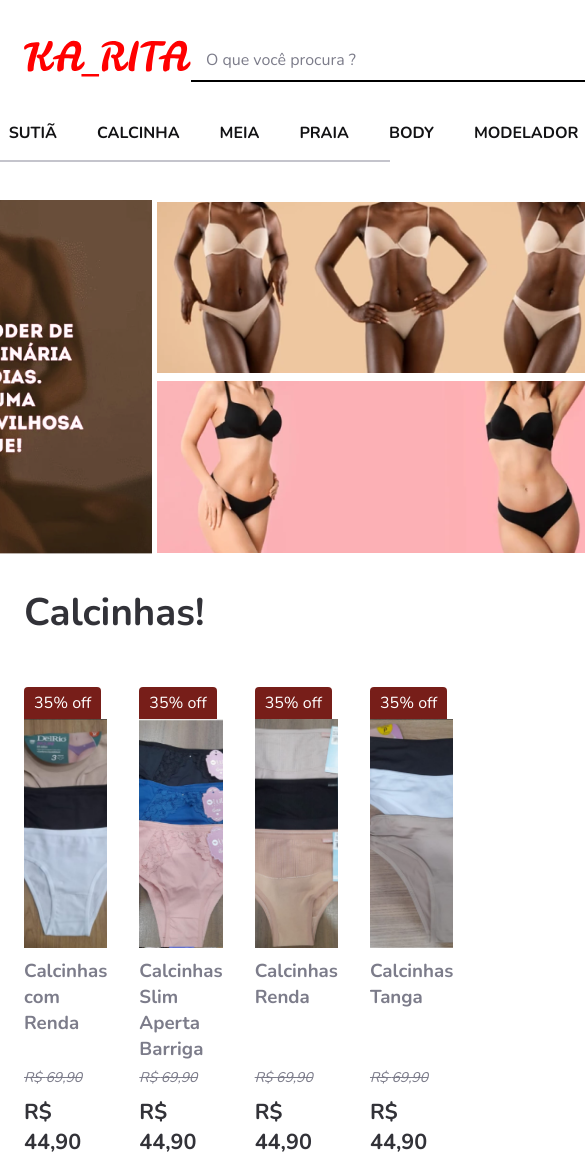
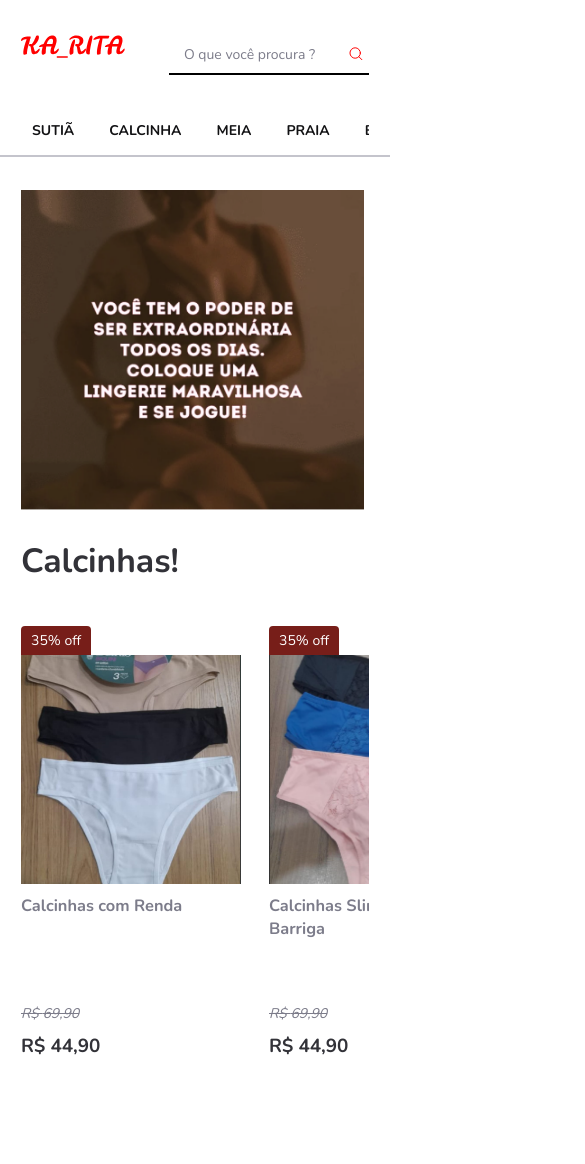
Before and after one commit to PhelipeScript/ka_rita, a React (Vite) app: page / in a window 390 px wide. Shown: the top 1164 px of the page, 585 px wide, since content can reach past the window. After the commit the page ends 1103 px from the top, so only its background shows below. Built offline with nearby package versions, Linux system fonts and the light colour scheme.

Commit message:
responsive screen added

```diff
--- a/src/components/Header/styles.ts
+++ b/src/components/Header/styles.ts
@@ -28,25 +28,39 @@ export const HeaderContentTop = styled.div`
     font-size: 1.865rem;
     cursor: pointer;
   }
+
+  img {
+    width: 100%;
+
+    @media (max-width: 768px) {
+      width: 70%;
+    }
+  }
 `
 
 export const SearchContainer = styled.div`
   display: flex;
   align-items: center;
-  justify-content: center;
+  justify-content: flex-start;
   border-bottom: 2px solid ${(props) => props.theme.black};
   padding: 0 5px;
+  height: 40px;
+  width: 450px;
 
   svg {
     color: red;
     font-size: 1.25rem;
     cursor: pointer;
   }
+
+  @media (max-width: 768px) {
+    width: 100vw;
+    max-width: 200px;
+  }
 `
 
 export const SearchInput = styled.input`
-  height: 40px;
-  width: 450px;
+  width: 100%;
   border: 0;
   background: transparent;
   color: ${(props) => props.theme['gray-900']};
@@ -66,11 +80,18 @@ export const SearchInput = styled.input`
 export const HeaderContentBottom = styled.ul`
   list-style: none;
   padding: 1rem 0;
+  width: 100%;
+  height: 50px;
+  overflow: hidden;
 
   display: flex;
   align-items: center;
   justify-content: center;
   gap: 2.5rem;
+
+  @media (max-width: 768px) {
+    overflow: scroll;
+  }
 `
 
 export const CategoryItem = styled.li`
--- a/src/components/PictureCollection/styles.ts
+++ b/src/components/PictureCollection/styles.ts
@@ -1,4 +1,4 @@
-import { styled } from 'styled-components'
+import { css, styled } from 'styled-components'
 
 export const PictureCollectionContainer = styled.section`
   width: 100%;
@@ -27,4 +27,20 @@ export const PictureContent = styled.div<PictureContentProps>`
   display: flex;
   align-items: center;
   cursor: pointer;
+  width: 100%;
+
+  img {
+    width: 100%;
+  }
+
+  @media (max-width: 768px) {
+    ${(props) =>
+      props.$gridArea === 'img2' || props.$gridArea === 'img3'
+        ? css`
+            display: none;
+          `
+        : css`
+            display: flex;
+          `}
+  }
 `
--- a/src/components/ProductsCollection/ProductCard/styles.ts
+++ b/src/components/ProductsCollection/ProductCard/styles.ts
@@ -59,8 +59,7 @@ export const ViewProductContainer = styled.div`
 `
 
 export const ProductCardContent = styled(NavLink)`
-  max-width: 286px;
-  width: 100%;
+  min-width: 240px;
   display: flex;
   flex-direction: column;
   transition: display 1s;
@@ -99,4 +98,8 @@ export const ProductCardContent = styled(NavLink)`
     opacity: 1;
     transition: opacity 0.2s;
   }
+
+  @media (max-width: 768px) {
+    min-width: 220px;
+  }
 `
--- a/src/components/ProductsCollection/styles.ts
+++ b/src/components/ProductsCollection/styles.ts
@@ -14,6 +14,9 @@ export const ProductsCollectionContainer = styled.section`
   & + & {
     margin-top: 3rem;
   }
+
+  /* border: 1px solid red; */
+  overflow: hidden;
 `
 
 export const ProductCardContainer = styled.div`
@@ -24,4 +27,11 @@ export const ProductCardContainer = styled.div`
   display: flex;
   justify-content: flex-start;
   gap: 2rem;
+
+  /* border: 1px solid blue; */
+  overflow: hidden;
+
+  @media (max-width: 768px) {
+    overflow: scroll;
+  }
 `
--- a/src/pages/Home/index.tsx
+++ b/src/pages/Home/index.tsx
@@ -9,8 +9,7 @@ export function Home() {
       <PictureCollection />
 
       <ProductsCollection title="Calcinhas!">
-        {items.calcinha.map((item, i) =>
-          i > 3 ? null : (
+        {items.calcinha.map((item) => (
           <ProductCard
             id={item.id}
             key={item.id}
@@ -27,8 +26,7 @@ export function Home() {
               .replace('.', ',')}
             title={item.name}
           />
-          ),
-        )}
+        ))}
       </ProductsCollection>
     </div>
   )
--- a/src/pages/Product/styles.ts
+++ b/src/pages/Product/styles.ts
@@ -44,11 +44,13 @@ interface ImageOptionProps {
 export const ImageOption = styled.button<ImageOptionProps>`
   max-width: 100%;
   cursor: pointer;
+  border: none;
 
   ${(props) =>
     props.active
       ? css`
           opacity: 1;
+          border: 1px solid;
         `
       : css`
           opacity: 0.5;
@@ -71,6 +73,11 @@ export const ImageContainer = styled.section`
     display: flex;
     flex-direction: column;
     gap: 1rem;
+
+    @media (max-width: 768px) {
+      left: 0;
+      bottom: -120px;
+    }
   }
 
   & > div img {
@@ -113,6 +120,10 @@ export const InfoContainer = styled.section`
     color: ${(props) => props.theme.red};
     margin-bottom: 20px;
   }
+
+  @media (max-width: 768px) {
+    margin-top: 100px;
+  }
 `
 
 export const ProductForm = styled.form`
@@ -148,7 +159,7 @@ const DefaultOption = styled.input`
     content: '▲';
     position: absolute;
     bottom: -20px;
-    left: 8px;
+    left: 12px;
     width: fit-content;
     height: auto;
     color: black;
--- a/src/styles/global.ts
+++ b/src/styles/global.ts
@@ -21,4 +21,10 @@ export const GlobalStyle = createGlobalStyle`
   body, input, textarea, button {
     font: 400 1rem Nunito, sans-serif;
   }
+
+  @media (max-width: 768px) {
+    html {
+      font-size: 87.5%;
+    }
+  }
 `
```
Lines whose indentation alone changed are shown as unchanged.
